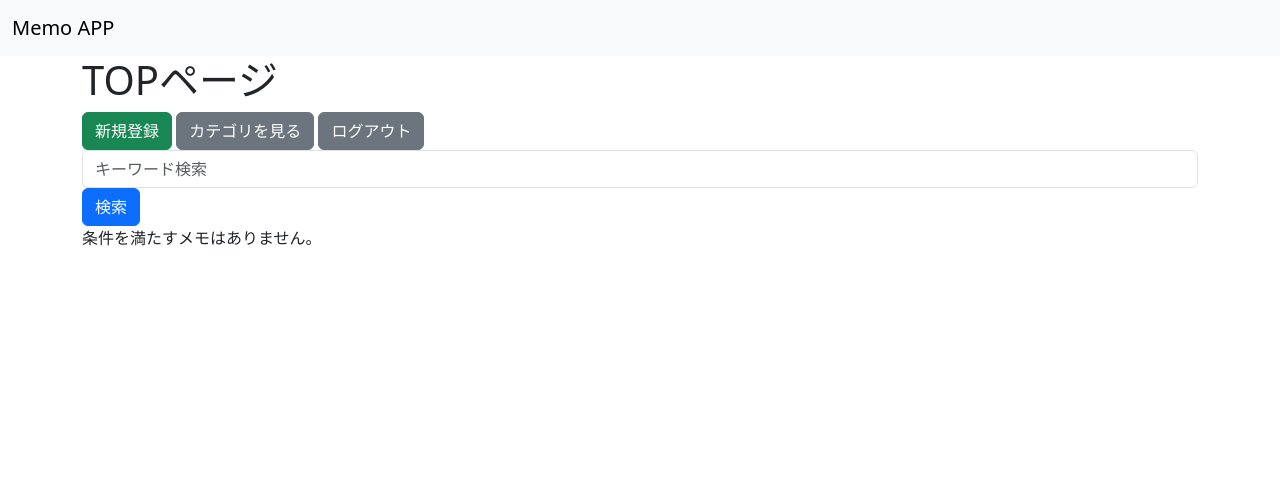
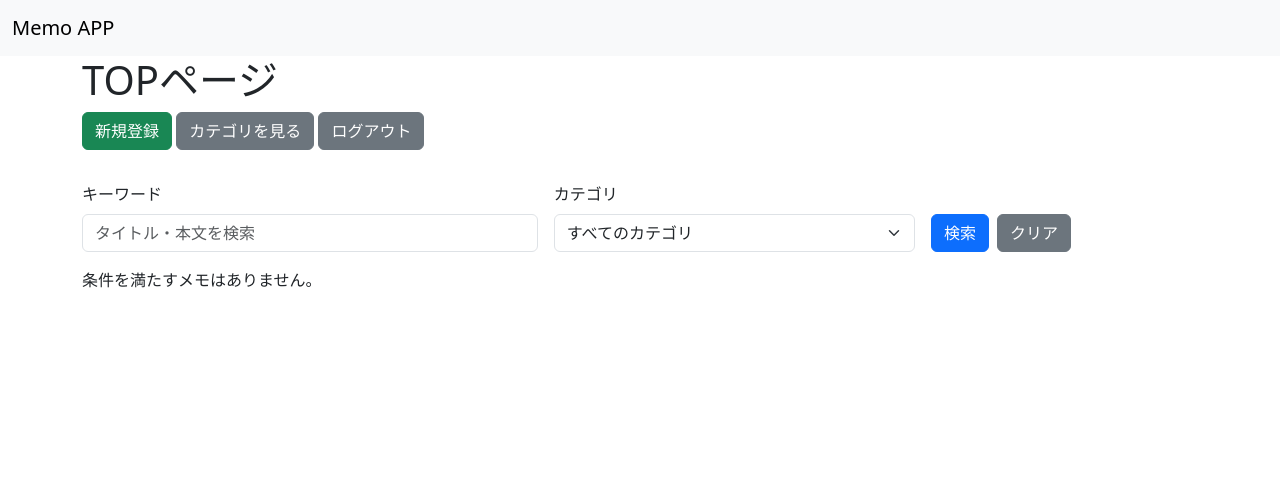
Before and after one commit to SoukenProg/Udemy_MemoApp_Improvement, a Flask app: page / in a window 1280 px wide. Shown: the top 487 px of the page. Run offline with Flask 3, Linux system fonts and the light colour scheme; a user stored in the database is signed in; data that the repository does not hold is empty.

Commit message:
カテゴリフィルタを追加

```diff
--- a/app.py
+++ b/app.py
@@ -154,30 +154,57 @@ def create_app():
         ).scalar_one_or_none()
 
         keyword = request.args.get("keyword", "")
+        category_id = request.args.get("category_id", type=int)
 
-        memo_list = (
-            db.session.execute(
-                text(
-                    "SELECT "
-                    "memo.id, "
-                    "memo.title, "
-                    "memo.body, "
-                    "memo.created_at, "
-                    "memo.updated_at, "
-                    "memo.category_id, "
-                    "category.name AS category_name "
-                    "FROM memo "
-                    "LEFT JOIN category ON memo.category_id = category.id "
-                    "WHERE memo.createduser = :userid "
-                    "AND (memo.title LIKE :keyword OR memo.body LIKE :keyword)"
-                ),
-                {"userid": unum, "keyword": f"%{keyword}%"},
-            )
-            .mappings()
+        # ログインユーザーのカテゴリ一覧
+        category_list = (
+            category.query.filter_by(createduser=unum)
+            .order_by(category.priority, category.id)
             .all()
         )
 
-        return render_template("index.html", memo_list=memo_list)
+        # カテゴリが指定されている場合だけ、
+        # 現在のログインユーザーのカテゴリか確認する
+        if category_id is not None:
+            selected_category = category.query.filter_by(
+                id=category_id, createduser=unum
+            ).first()
+
+            if selected_category is None:
+                flash("選択されたカテゴリは使用できません。", "danger")
+                return redirect(url_for("top"))
+        # 実行するSQLとパラメータ
+        sql = (
+            "SELECT "
+            "memo.id, "
+            "memo.title, "
+            "memo.body, "
+            "memo.created_at, "
+            "memo.updated_at, "
+            "memo.category_id, "
+            "category.name AS category_name "
+            "FROM memo "
+            "LEFT JOIN category ON memo.category_id = category.id "
+            "WHERE memo.createduser = :userid "
+            "AND (memo.title LIKE :keyword OR memo.body LIKE :keyword) "
+        )
+        params = {"userid": unum, "keyword": f"%{keyword}%"}
+        # カテゴリが選択されているとき
+        if category_id is not None:
+            sql += "AND memo.category_id = :category_id "
+            params["category_id"] = category_id
+
+        # 更新日時の新しい順に表示
+        sql += "ORDER BY memo.updated_at DESC "
+        memo_list = db.session.execute(text(sql), params=params).mappings().all()
+
+        return render_template(
+            "index.html",
+            memo_list=memo_list,
+            category_list=category_list,
+            keyword=keyword,
+            selected_category_id=category_id,
+        )
 
     @app.route("/category/add", methods=["GET", "POST"])
     @login_required
@@ -349,7 +376,7 @@ def create_app():
         edit_target = category.query.filter_by(id=cid, createduser=unum).first()
 
         if edit_target is None:
-            flash("編集対象のカテゴリが存在しません。","danger")
+            flash("編集対象のカテゴリが存在しません。", "danger")
             return redirect(url_for("view_category"))
 
         # 「未分類」「その他」カテゴリを取得
@@ -418,7 +445,7 @@ def create_app():
             name="その他", createduser=unum
         ).first()
 
-        if delete_target.id in [uncategorized.id , other_category.id]:
+        if delete_target.id in [uncategorized.id, other_category.id]:
             flash("このカテゴリは削除できません。", "danger")
             return redirect(url_for("view_category"))
 
--- a/templates/index.html
+++ b/templates/index.html
@@ -4,9 +4,38 @@
 <a href="{{url_for('regist')}}" role="button" class="btn btn-success">新規登録</a>
 <a href="{{url_for('view_category')}}" role="button" class="btn btn-secondary">カテゴリを見る</a>
 <a href="{{url_for('logout')}}" role="button" class="btn btn-secondary">ログアウト</a>
-<form method="GET" action="{{ url_for('top') }}">
-    <input type="text" class="form-control" name="keyword" placeholder="キーワード検索">
-    <input type="submit" value="検索" class="btn btn-primary">
+<!-- 検索フォーム -->
+<form method="GET" action="{{ url_for('top') }}" class="row g-3 my-3">
+    <div class="col-md-5">
+        <label for="keyword" class="form-label">キーワード</label>
+
+        <input type="text" class="form-control" id="keyword" name="keyword" value="{{ keyword }}"
+            placeholder="タイトル・本文を検索">
+    </div>
+
+    <div class="col-md-4">
+        <label for="category_id" class="form-label">カテゴリ</label>
+
+        <select class="form-select" id="category_id" name="category_id">
+            <option value="">すべてのカテゴリ</option>
+
+            {% for category in category_list %}
+            <option value="{{ category.id }}" {% if selected_category_id==category.id %} selected {% endif %}>
+                {{ category.name }}
+            </option>
+            {% endfor %}
+        </select>
+    </div>
+
+    <div class="col-md-3 d-flex align-items-end gap-2">
+        <button type="submit" class="btn btn-primary">
+            検索
+        </button>
+
+        <a href="{{ url_for('top') }}" class="btn btn-secondary">
+            クリア
+        </a>
+    </div>
 </form>
 {% if memo_list == [] %}
 <p>条件を満たすメモはありません。</p>
```
